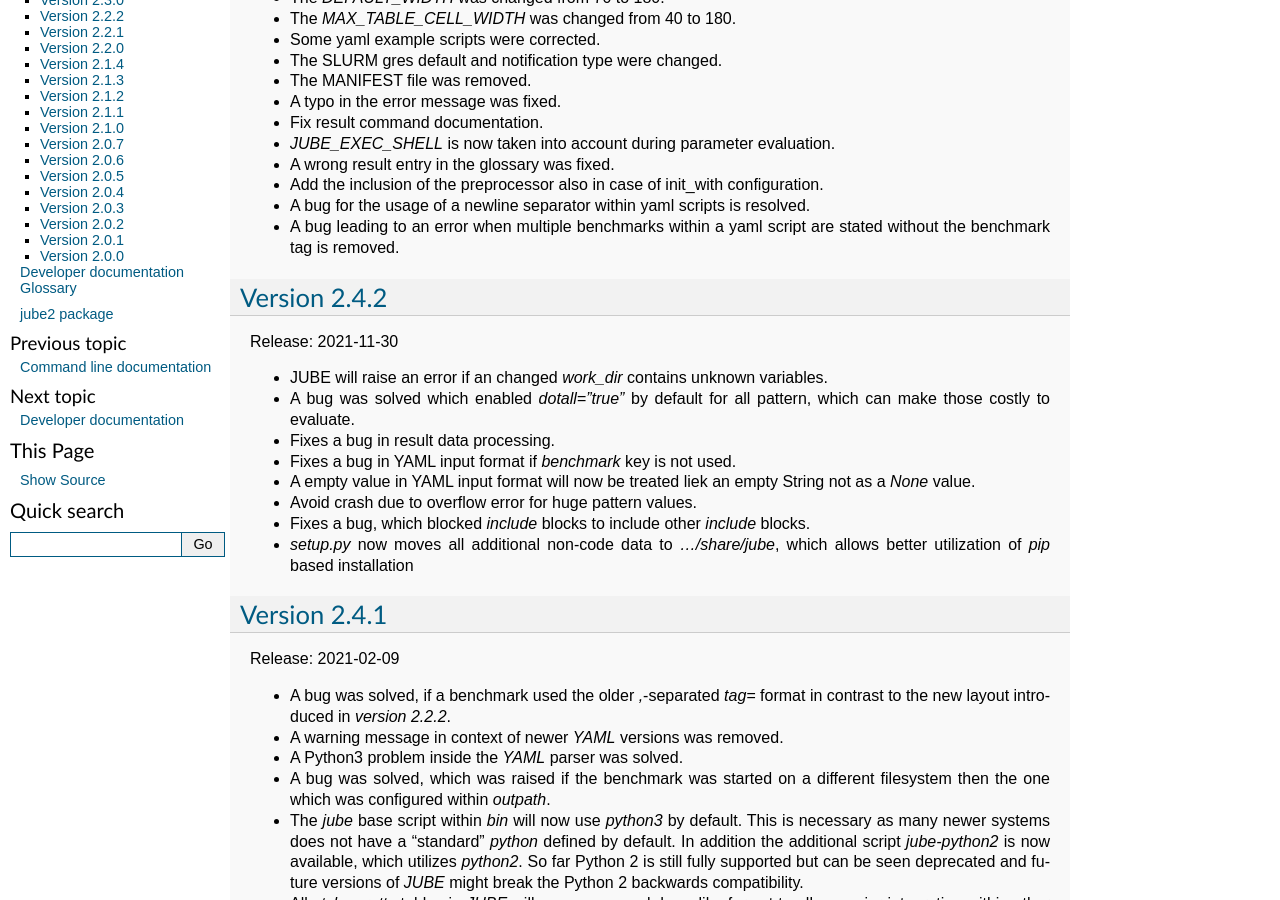
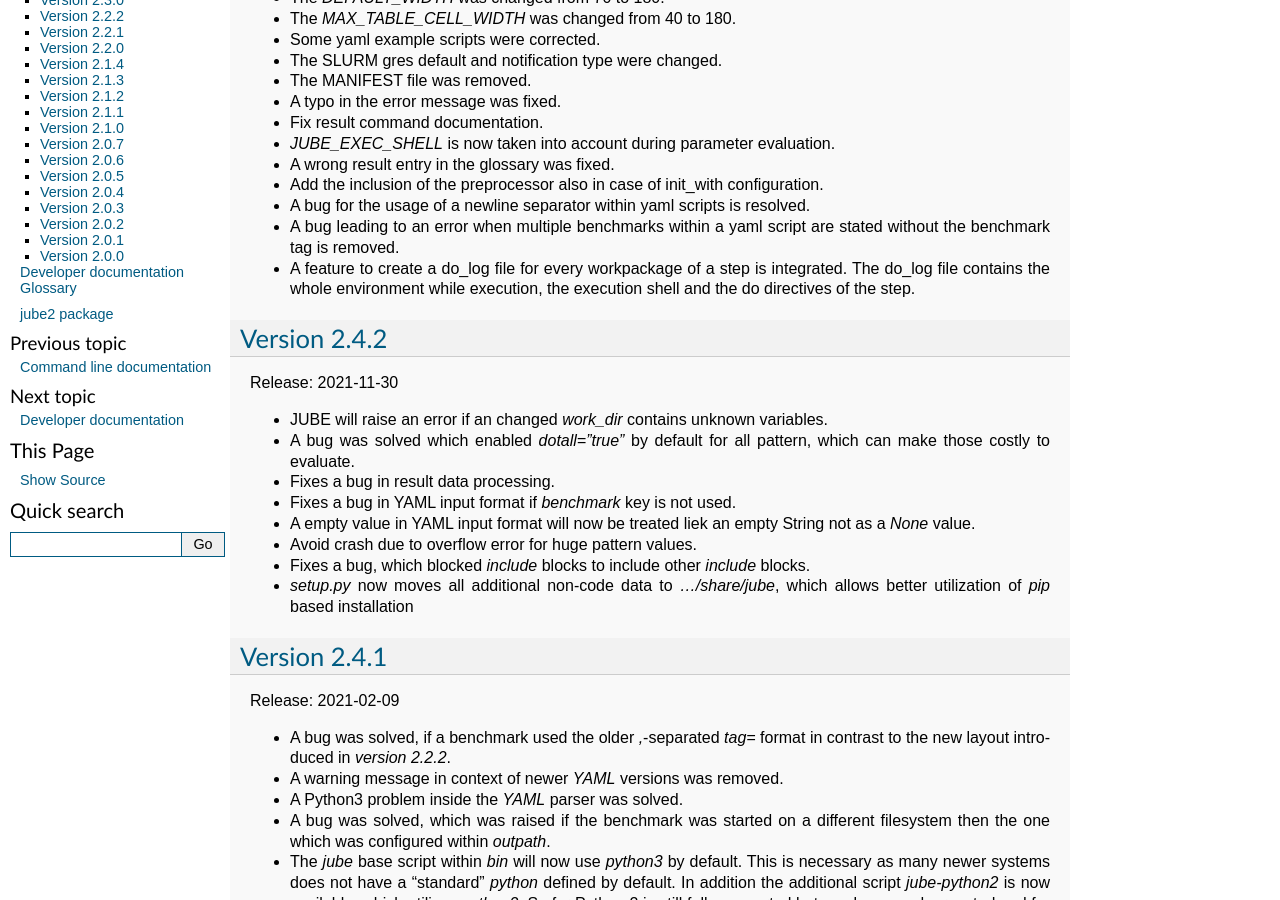
Before and after one commit to FZJ-JSC/JUBE, a Sphinx documentation site: the page built from docs/release_notes.rst, in a window 1280 px wide and 900 px high, scrolled down 363 px. Built offline with Sphinx 7.4.7, drawn with Linux system fonts in a browser that asks for light colours.

Commit message:
update the release notes and the makefile help

```diff
--- a/docs/release_notes.rst
+++ b/docs/release_notes.rst
@@ -42,6 +42,7 @@ Release: *FIXME*
 * Add the inclusion of the preprocessor also in case of init_with configuration.
 * A bug for the usage of a newline separator within yaml scripts is resolved.
 * A bug leading to an error when multiple benchmarks within a yaml script are stated without the benchmark tag is removed.
+* A feature to create a do_log file for every workpackage of a step is integrated. The do_log file contains the whole environment while execution, the execution shell and the do directives of the step.
 
 Version 2.4.2
 ~~~~~~~~~~~~~
```
Also changed, not shown: 2 other files.
